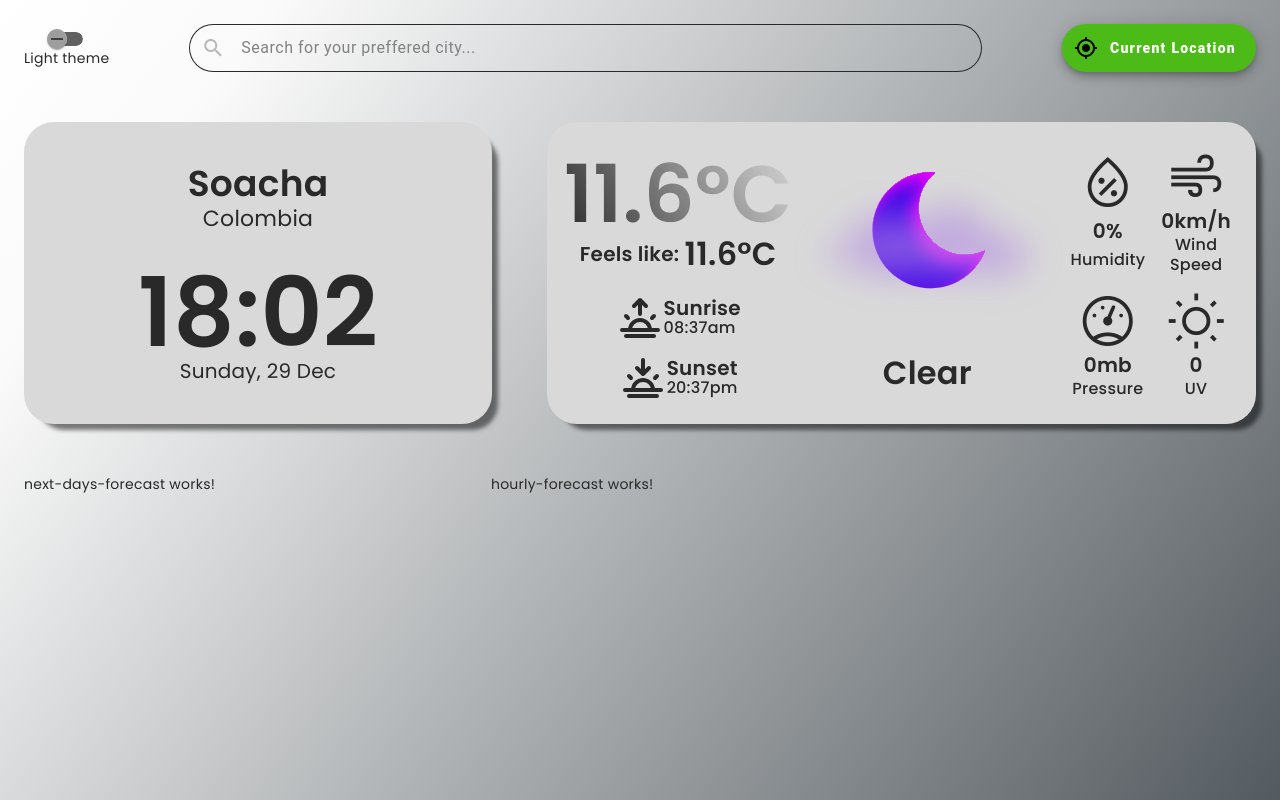
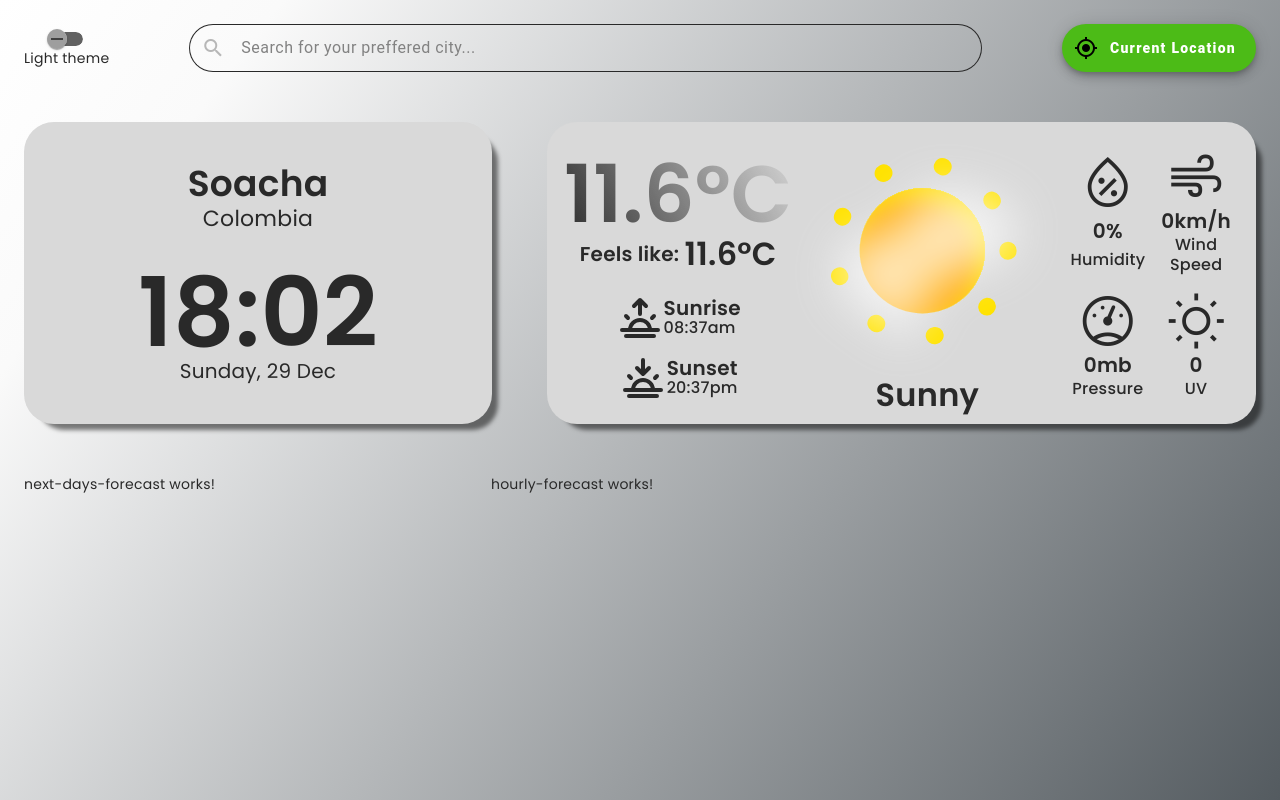
Before and after one commit to Will-h0219/weatherApp, an Angular app: page /weather in a window 1280 px wide. Built offline with nearby package versions, Linux system fonts and the light colour scheme.

Commit message:
handle no data scenario

```diff
--- a/src/app/features/weather/components/weather-info/weather-info.component.ts
+++ b/src/app/features/weather/components/weather-info/weather-info.component.ts
@@ -24,14 +24,22 @@ export class WeatherInfoComponent {
   themeService: ThemeService = inject(ThemeService);
   currentWeather: InputSignal<CurrentWeather | undefined> = input();
   imageData = computed(() => {
+    let path, label, altText;
+    if (!this.currentWeather()) {
+      return {
+        path: 'assets/images/day/sunnyday.svg',
+        label: 'Sunny',
+        altText: 'sunnyday',
+      };
+    }
     const isDay = this.currentWeather()?.is_day;
     const code = this.currentWeather()?.condition.code || 1000;
     const conditionObject = CODES_DICTIONARY[`${code}`];
     const dayNight = isDay ? 'day' : 'night';
     const dayNightImage = isDay ? 'dayImage' : 'nightImage';
-    const path = `assets/images/${dayNight}/${conditionObject[dayNightImage]}.svg`;
-    const label = conditionObject[dayNight];
-    const altText = conditionObject[dayNightImage];
+    path = `assets/images/${dayNight}/${conditionObject[dayNightImage]}.svg`;
+    label = conditionObject[dayNight];
+    altText = conditionObject[dayNightImage];
     return { path, altText, label };
   });
   widgets: Signal<WidgetItem[]> = computed(() => {
```
